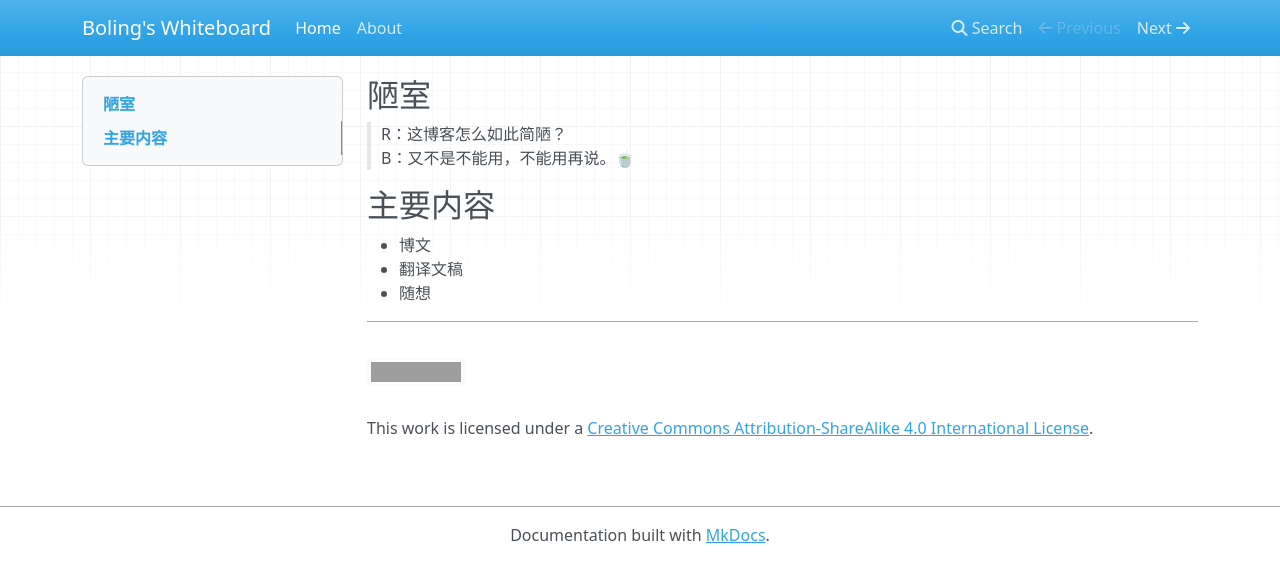
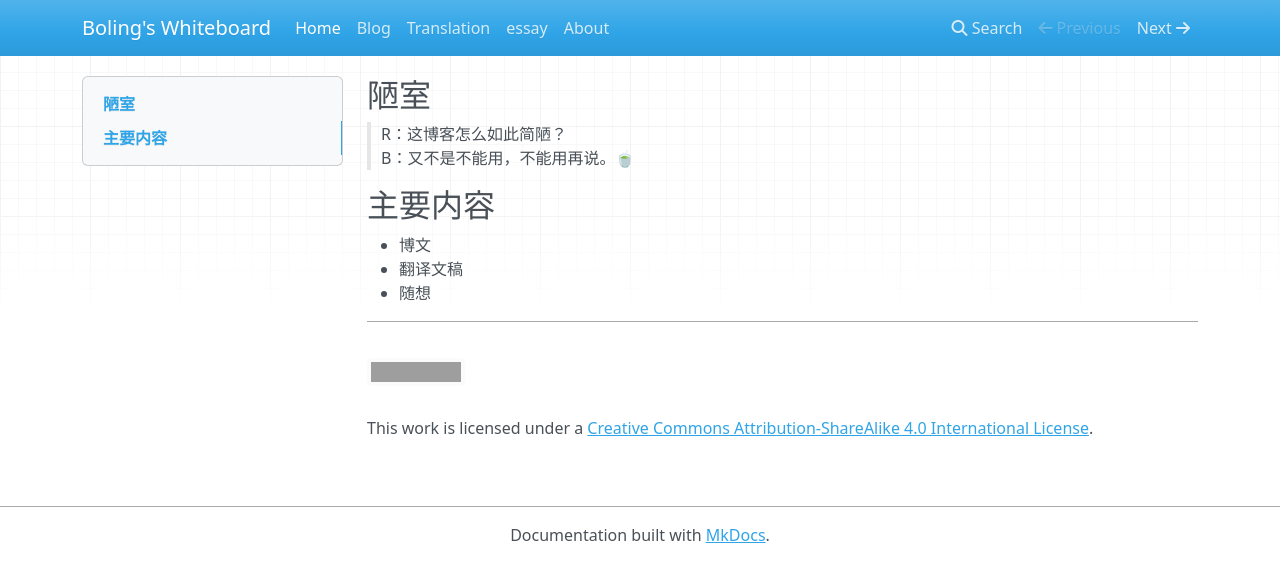
Before and after one commit to Hanjingxue-Boling/Whiteboard, an MkDocs documentation site: the page built from docs/index.md, in a window 1280 px wide. Shown: the top 582 px of the page. Built offline with MkDocs 1.6.1, drawn with Linux system fonts in a browser that asks for light colours; nearby versions of some CDN libraries; grey boxes are pictures that could not be loaded.

Commit message:
施工中

```diff
--- a/mkdocs.yml
+++ b/mkdocs.yml
@@ -5,6 +5,9 @@
 
 nav:
     - Home: index.md
+    - Blog: blog/index.md
+    - Translation: translation/index.md
+    - essay: essay/index.md
     - About: about.md
 
 theme:
```
